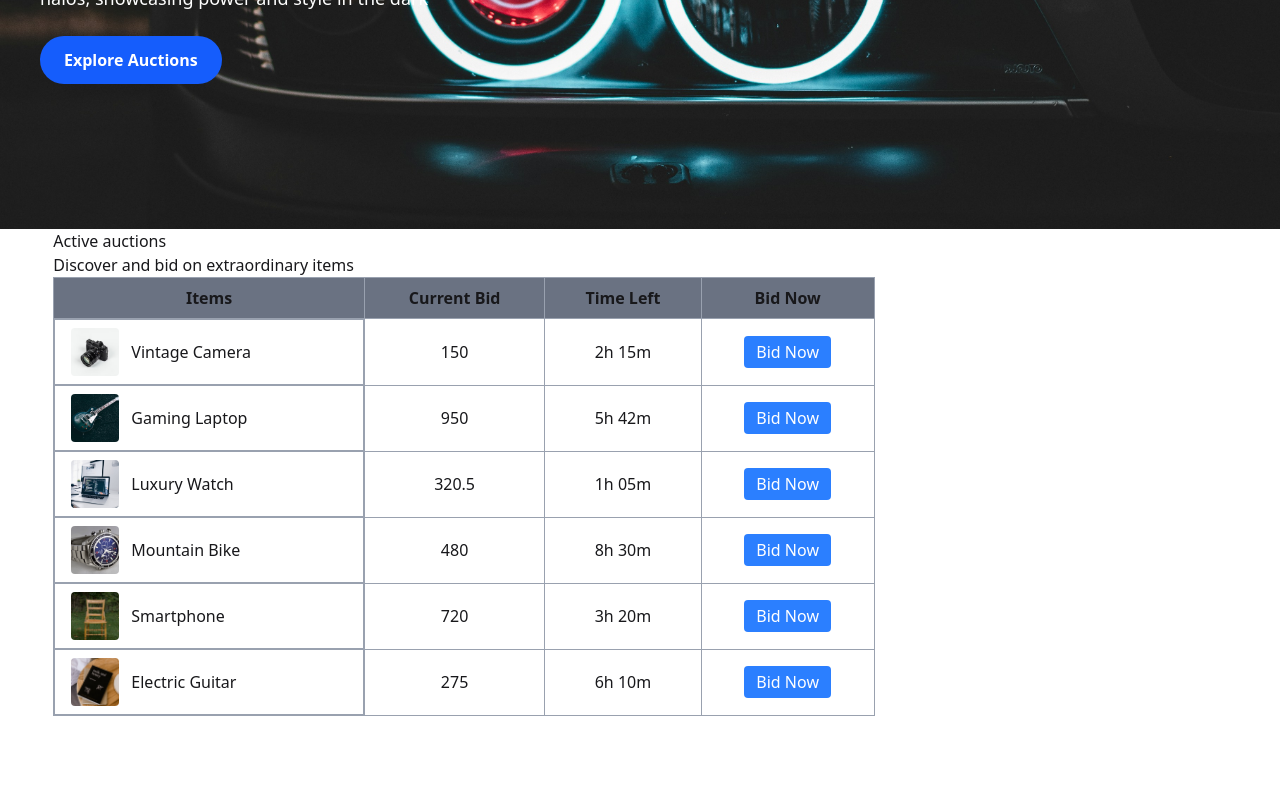
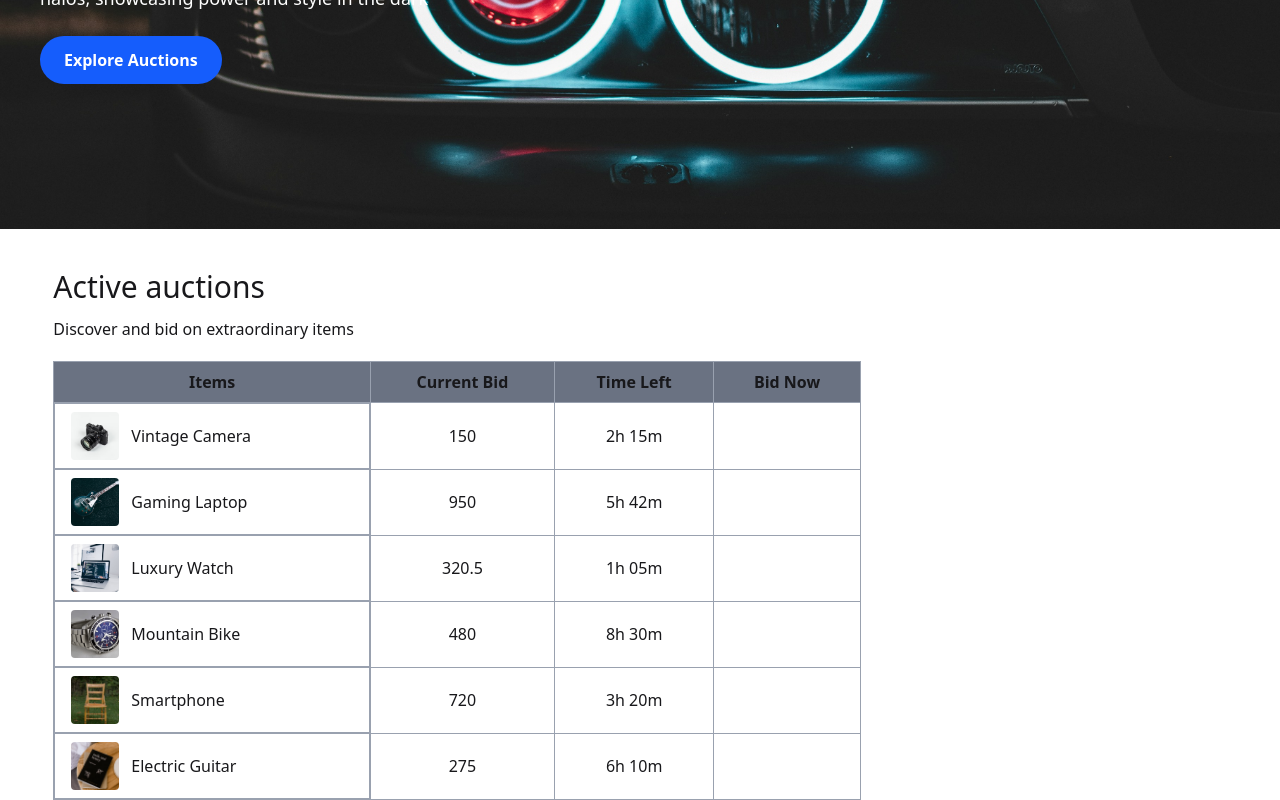
Before and after one commit to Mdismail2001/E-shop, a React (Vite) app: page / in a window 1280 px wide. Shown: the part 451-1251 px from the top of the page. Before the commit the page ends 1167 px from the top, so only its background shows below. Built offline with nearby package versions, Linux system fonts and the light colour scheme.

Commit message:
favorite funnction added

```diff
--- a/package.json
+++ b/package.json
@@ -13,6 +13,7 @@
     "@tailwindcss/vite": "^4.1.13",
     "react": "^19.1.1",
     "react-dom": "^19.1.1",
+    "react-icons": "^5.5.0",
     "tailwindcss": "^4.1.13"
   },
   "devDependencies": {
--- /dev/null
+++ b/src/components/favorite/Favorite.jsx
@@ -0,0 +1,15 @@
+import React from 'react';
+
+const Favorite = ({favorite}) => {
+    // console.log(favorite)
+    return (
+        <div>
+            <h1 className='mb-14' >Favorite Items: {0} </h1>
+            <img className='h-[300px] w-[500px]' src={favorite.image} alt="" />
+            <span>{favorite.title}</span>
+
+        </div>
+    );
+};
+
+export default Favorite;
--- a/src/components/product/Product.jsx
+++ b/src/components/product/Product.jsx
@@ -1,11 +1,15 @@
 import React from 'react';
+import { GiSelfLove } from "react-icons/gi";
 
-const Product = ({products}) => {
+const Product = ({products, handleBidBtn}) => {
     // console.log(products)
     return (
         <div className='w-[70%]'>
-            <table className="table-auto border-collapse border border-gray-400 w-full">
+            <h1 className='text-3xl'>Active auctions</h1>
+            <p className='mt-3'>Discover and bid on extraordinary items</p>
+
             {/* Table Header (only once) */}
+            <table className="table-auto border-collapse border border-gray-400 w-full mt-5">
             <thead>
                 <tr className="bg-gray-500">
                 <th className="border border-gray-400 px-4 py-2">Items</th>
@@ -41,8 +45,8 @@ const Product = ({products}) => {
 
                     {/* Bid Now (you can add a button or icon here) */}
                     <td className="border border-gray-400 px-4 py-2">
-                    <button className="bg-blue-500 text-white px-3 py-1 rounded">
-                        Bid Now
+                    <button onClick={() => handleBidBtn(product)} className=" text-white px-3 py-1 rounded">
+                        <GiSelfLove />
                     </button>
                     </td>
                 </tr>
--- a/src/components/products/Products.jsx
+++ b/src/components/products/Products.jsx
@@ -1,22 +1,44 @@
 import React, { useEffect, useState } from 'react';
+import { GiSelfLove } from "react-icons/gi";
+
 import Product from '../product/Product';
+import Favorite from '../favorite/Favorite';
 const Products = () => {
-   const [products, setProducts]= useState([]);
+   const [products, setProducts]= useState([]); // this is for api
+   const [favorite, setFavorite]= useState([]); // this is for bid btn to show favorite items
 
-useEffect(()=>{
+
+useEffect(()=>{                         // data fetch
     fetch("/public/products.json")
     .then(res => res.json())
     .then(data => setProducts(data))
 },[])
 // console.log(products)
+
+
+const handleBidBtn =(product)=>{         // bid button function
+// console.log( product)
+    setFavorite([...favorite , product])
+    // console.log(favorite)
+}
+
+
     return (
-        <div className='w-11/12 mx-auto'>
-            <div className="">
-                <h1>Active auctions</h1>
-                <p>Discover and bid on extraordinary items</p>
+        <div className='w-11/12 mx-auto mt-10  '>
+            <div className="flex gap-5">
+                {/* product table */}
+                 <Product products={products}
+                        handleBidBtn = {handleBidBtn}
+                ></Product>
 
-                 <Product products={products}></Product>
-
+                 {/* favorite items section */}
+                <div className='text-3xl w-[30%] text-center  '>
+                        {
+                            favorite.map(favorite => <Favorite favorite={favorite}
+                                                         key={favorite.id} >
+                                                    </Favorite>)
+                        }
+                 </div>
             </div>
         </div>
     );
```
Also changed, not shown: 1 other file (tests, documents, lock files or other folders).
